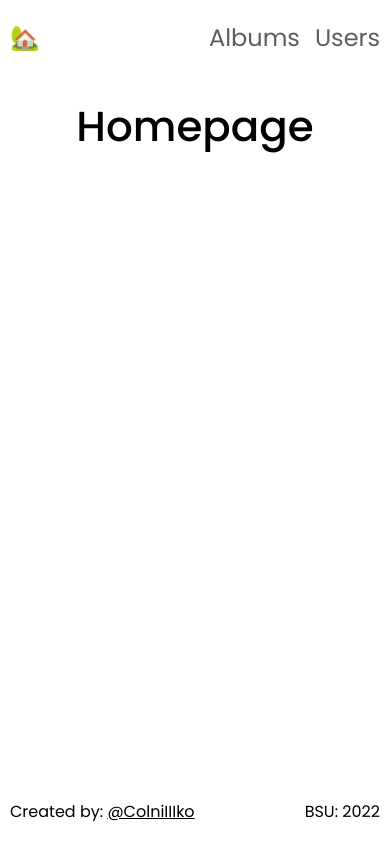
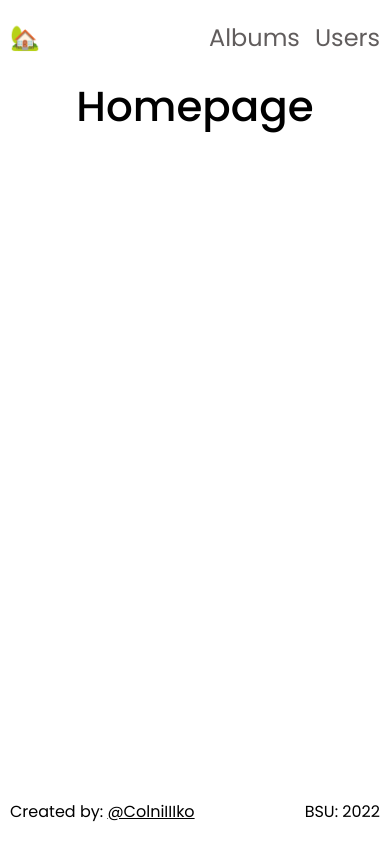
Before and after one commit to ColniIIIko/react-router-and-api, a React (Create React App) app: page / in a window 390 px wide. Built offline with nearby package versions, Linux system fonts and the light colour scheme.

Commit message:
fix: fix mobile view

```diff
--- a/package.json
+++ b/package.json
@@ -27,7 +27,7 @@
   },
   "scripts": {
     "start": "react-scripts start",
-    "build": "react-scripts build && cp build/index.html build/404.html",
+    "build": "react-scripts build && shx cp build/index.html build/404.html",
     "test": "react-scripts test",
     "eject": "react-scripts eject",
     "predeploy": "npm run build",
@@ -50,5 +50,8 @@
       "last 1 firefox version",
       "last 1 safari version"
     ]
+  },
+  "devDependencies": {
+    "shx": "^0.3.4"
   }
 }
--- a/src/pages/AlbumPage/albumpage.scss
+++ b/src/pages/AlbumPage/albumpage.scss
@@ -19,6 +19,10 @@
         grid-template-columns: repeat(auto-fit, minmax(150px, 1fr));
         justify-items: start;
         gap:15px;
+
+        @media screen and (max-width: 580px) {
+            justify-items: center;
+        }
     }
 
     &__photos img{
--- a/src/pages/Layout/layout.scss
+++ b/src/pages/Layout/layout.scss
@@ -1,3 +1,7 @@
 main{
     padding: 40px;
+
+    @media screen and (max-width: 580px) {
+        padding: 20px 0;
+    }
 }
```
Also changed, not shown: 1 other file (tests, documents, lock files or other folders).
